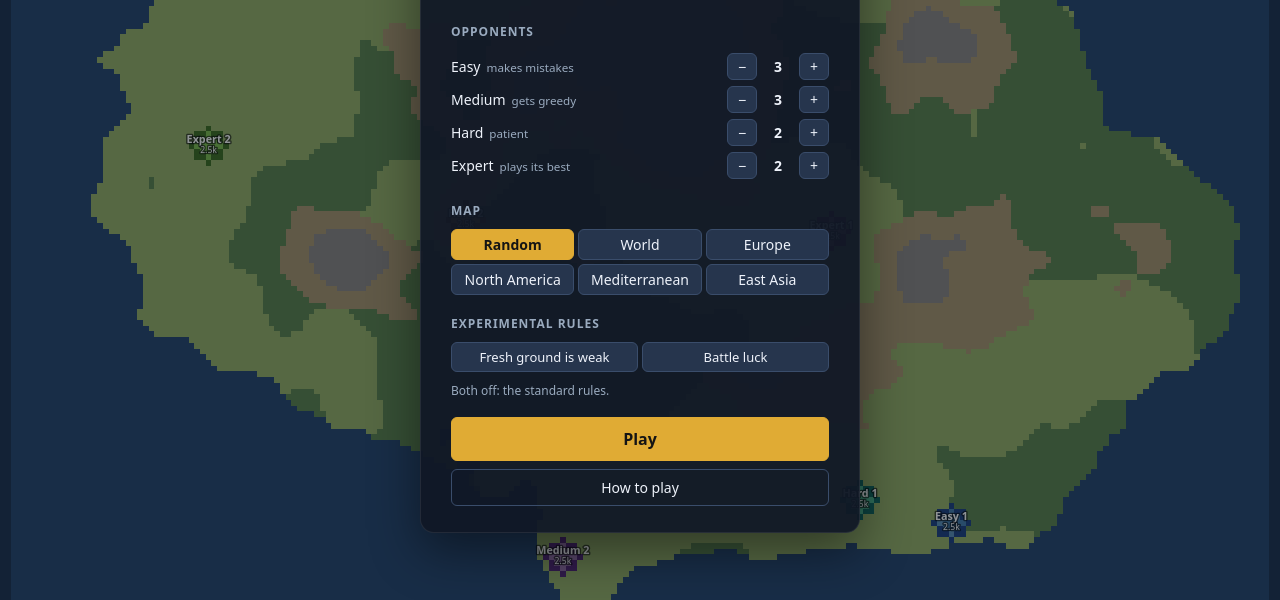
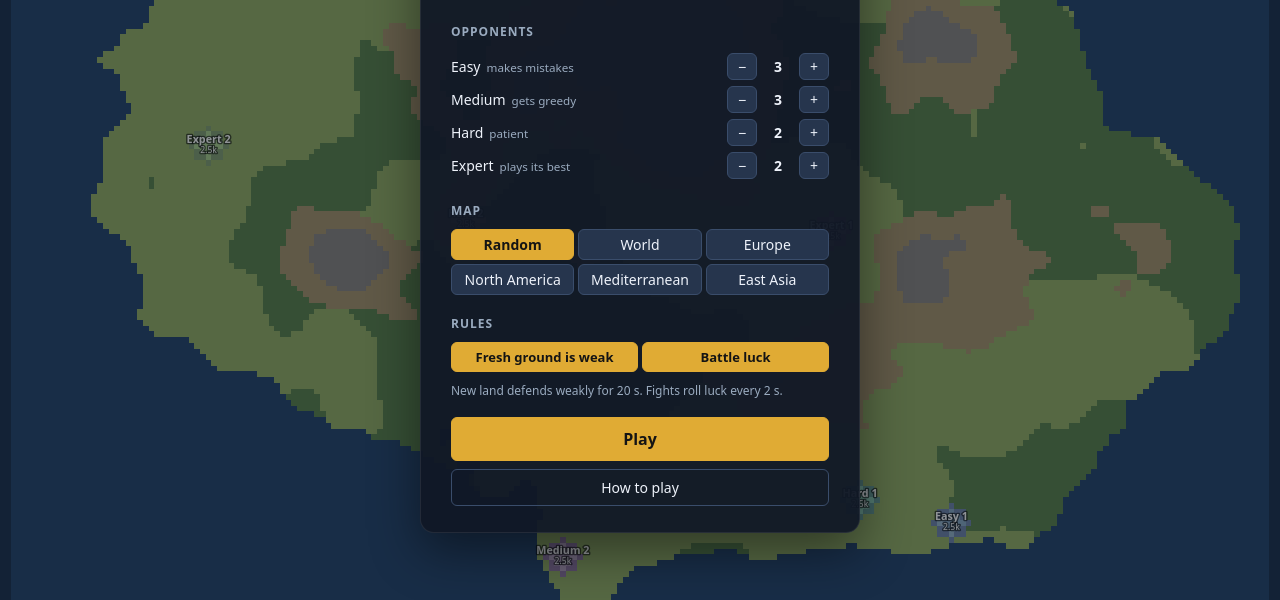
Before and after one commit to cubicobelus/outgrow, a plain HTML site: page index.html in a window 1280 px wide. Shown: the part 200-800 px from the top of the page. Drawn offline with Linux system fonts and the light colour scheme.

Commit message:
Fresh ground and battle luck on by default; Easy attacks players less often and with smaller sends

```diff
--- a/index.html
+++ b/index.html
@@ -55,7 +55,7 @@
     <div id="lineup"></div>
     <h3>Map</h3>
     <div id="maps" class="seg grid"><button data-map="random">Random</button><button data-map="world">World</button><button data-map="europe">Europe</button><button data-map="northamerica">North America</button><button data-map="mediterranean">Mediterranean</button><button data-map="eastasia">East Asia</button></div>
-    <h3>Experimental rules</h3>
+    <h3>Rules</h3>
     <div id="rules" class="seg wide"><button data-rule="fresh" title="Land just taken defends weakly for 20 seconds and shows pale until it firms up">Fresh ground is weak</button><button data-rule="luck" title="Fights between players roll luck every 2 seconds, for either side">Battle luck</button></div>
     <p id="rulesNote" class="note"></p>
     <button id="play" class="primary">Play</button>
@@ -71,7 +71,7 @@
       <li><b>Troops</b> grow on their own up to your <b>cap</b>, and more land means a higher cap. Growth is fastest around the tick on the troop bar and stops when you are full.</li>
       <li><b>Attack:</b> click open land or a neighbour to send the chosen share of your troops (keys <b>1</b> to <b>5</b>). The attack spreads along your border until its troops run out, and its troops show on the map. You can run up to <b>4 attacks (fronts)</b> at once, and so can the bots. Click land across the water to send a boat.</li>
       <li>Plains are cheapest and fastest; forest, hills and mountains cost more, slow attacks down and help defenders. Open land next to a rival costs extra. Taking someone's land costs more the more troops they hold, so attacking first usually loses troops. Expand fast, do not send too much early, and strike when you clearly outnumber a neighbour.</li>
-      <li><b>Experimental rules</b> (menu): <b>Fresh ground is weak</b>: land just taken shows pale and defends with only part of its owner's strength, filling in over 20 seconds, so a counterattack right after a push is cheap. <b>Battle luck</b>: every 2 seconds a fight between players rolls luck that makes its tiles cheaper or dearer; the roll is the same for every fight and can go either way, for the attacker or the defender, big or small. A "lucky" or "bad luck" tag over the attack shows a strong roll.</li>
+      <li><b>Rules</b> (menu, both on unless switched off): <b>Fresh ground is weak</b>: land just taken shows pale and defends with only part of its owner's strength, filling in over 20 seconds, so a counterattack right after a push is cheap. <b>Battle luck</b>: every 2 seconds a fight between players rolls luck that makes its tiles cheaper or dearer; the roll is the same for every fight and can go either way, for the attacker or the defender, big or small. A "lucky" or "bad luck" tag over the attack shows a strong roll.</li>
       <li><b>Win</b> by holding 80% of the land, outlasting everyone, or holding the most land when time runs out.</li>
       <li><b>Scroll</b> or pinch to zoom (or <b>+</b> and <b>&minus;</b>, <b>0</b> shows the whole map), drag or use the arrow keys to move the map. Panels never block the map: drag it clear or click straight through them. <b>Space</b> pauses, <b>Esc</b> opens the menu.</li>
       <li><b>Arrows on the borders</b> show who is pushing whom: they flow from the attacker's land into the defender's. <b>Gold</b> arrows and numbers are your attacks, <b>red</b> are attacks on you, and rival attacks use the attacker's colour.</li>
--- a/js/bots.js
+++ b/js/bots.js
@@ -53,7 +53,7 @@ const HARD =   { think: 0.4, openTrigger: 0.52, openShare: 0.3, openGuard: 0.35,
 
 const BOT_TYPES = {
   easy:   { label: 'Easy',   chaos: true, delay: [0, 5], think: [1.8, 4],   trigger: [0.35, 0.85], share: [0.15, 0.4], earlyShare: [0.45, 0.85], earlyTime: 60,
-            war: [0.85, 1],    warShare: [0.15, 0.35], odds: 0, aggression: [0, 0.03], idle: 0.6, hit: 0.12, pick: 'random' },
+            war: [0.85, 1],    warShare: [0.15, 0.35], odds: 0, aggression: [0, 0.03], idle: 0.6, hit: 0.08, hitShare: [0.1, 0.5], pick: 'random' },
   medium: { label: 'Medium', delay: [0, 4], think: [0.6, 1.6], trigger: [0.4, 0.7],   share: [0.25, 0.45], earlyShare: [0.5, 0.8], earlyTime: 45,
             war: [0.77, 0.93], warShare: [0.25, 0.45], odds: [0.4, 0.7], aggression: [0, 0.08], idle: 0.1, fronts: [1, 2.99], pick: 'weakest' },
   hard:   { label: 'Hard',   patient: HARD },
@@ -185,7 +185,8 @@ function botThink(game, p) {
 }
 
 // Easy: a coin toss each time. Acts only above a random fill level, sends a random share, and
-// picks open land or a random neighbour (or a boat) without weighing anything.
+// picks open land or a random neighbour (or a boat) without weighing anything. `hit` is the chance
+// a decision attacks a player, sending a random share within `hitShare`.
 function chaosThink(game, p, T) {
   const r = () => game.rand();
   if (r() < T.idle || p.troops < (0.1 + r() * 0.8) * maxTroops(p.tiles)) return;
@@ -194,7 +195,8 @@ function chaosThink(game, p, T) {
   if (near.length && r() < T.hit) {
     const sore = near.filter(q => game.grudge(p, q.id) > 0.1 * maxTroops(p.tiles));
     const who = sore.length && r() < 0.5 ? sore : near;
-    game.launchAttack(p, who[Math.floor(r() * who.length)].id, p.troops * share);
+    const hitShare = T.hitShare[0] + (share - 0.1) / 0.7 * (T.hitShare[1] - T.hitShare[0]);
+    game.launchAttack(p, who[Math.floor(r() * who.length)].id, p.troops * hitShare);
     return;
   }
   if (game.touches(p.id, NEUTRAL)) { game.launchAttack(p, NEUTRAL, p.troops * share); return; }
--- a/js/economy.js
+++ b/js/economy.js
@@ -22,11 +22,11 @@ const ECON = {
   boatSpeed: 12,       // tiles per second
   maxBoats: 3,         // boats at sea per player
   maxFronts: 4,        // attacks (fronts) one player can have running at once
-  // Experimental rules, off unless picked in the menu.
-  freshGround: false,  // land just taken is thinly held: it defends weaker and fills in over freshTime
+  // Standard rules since 2026-11-07; either can be switched off in the menu.
+  freshGround: true,  // land just taken is thinly held: it defends weaker and fills in over freshTime
   freshTime: 20,       // seconds until a taken tile defends at full strength
   freshWeak: 0.3,      // a tile taken this instant defends with this share of the owner's troops per tile
-  battleLuck: false,   // attacks on players roll luck every luckRound seconds: cost per tile x the roll
+  battleLuck: true,    // attacks on players roll luck every luckRound seconds: cost per tile x the roll
   luckRound: 2,        // seconds per battle round
   luckSpread: 0.35,    // how wild a roll can be (log-normal spread); the same for every fight
 };
--- a/js/game.js
+++ b/js/game.js
@@ -288,7 +288,7 @@ class Game {
     return true;
   }
 
-  // Fresh ground (experimental rule): how much of its owner's defense a tile has, from freshWeak the
+  // Fresh ground (on by default, can be switched off): how much of its owner's defense a tile has, from freshWeak the
   // moment it is taken up to 1 after freshTime seconds. Always 1 with the rule off.
   freshness(i) {
     if (!ECON.freshGround) return 1;
@@ -296,7 +296,7 @@ class Game {
     return age >= ECON.freshTime ? 1 : ECON.freshWeak + (1 - ECON.freshWeak) * age / ECON.freshTime;
   }
 
-  // Battle luck (experimental rule): every luckRound seconds an attack on a player rolls a factor for
+  // Battle luck (on by default, can be switched off): every luckRound seconds an attack on a player rolls a factor for
   // its cost per tile, averaging 1. Below 1 the attacker is lucky, above 1 the defender is. The roll
   // is the same for every fight, big or small, attacker or defender: luck favours no side.
   rollLuck(a, def) {
--- a/js/main.js
+++ b/js/main.js
@@ -12,7 +12,7 @@ const MAX_BOTS = 15;
 
 const canvas = document.getElementById('map');
 const el = id => document.getElementById(id);
-const setup = { easy: 3, medium: 3, hard: 2, expert: 2, map: 'random', fresh: false, luck: false };
+const setup = { easy: 3, medium: 3, hard: 2, expert: 2, map: 'random', fresh: true, luck: true };
 let game, renderer, mode = 'menu', share = 0.4, speed = 1, paused = false, acc = 0, last = 0;
 let msgTimer = 0, ended = false, watching = false, howFrom = 'menu';
 let warned = new Set(); // attacks and boats on the human already announced
@@ -90,7 +90,7 @@ function renderSetup() {
     `<button data-key="${key}" data-d="1" ${total >= MAX_BOTS ? 'disabled' : ''}>+</button></div>`).join('');
   document.querySelectorAll('#maps button').forEach(b => b.classList.toggle('on', b.dataset.map === setup.map));
   document.querySelectorAll('#rules button').forEach(b => b.classList.toggle('on', setup[b.dataset.rule]));
-  el('rulesNote').textContent = [setup.fresh && 'New land defends weakly for 20 s.', setup.luck && 'Fights roll luck every 2 s.'].filter(Boolean).join(' ') || 'Both off: the standard rules.';
+  el('rulesNote').textContent = [setup.fresh && 'New land defends weakly for 20 s.', setup.luck && 'Fights roll luck every 2 s.'].filter(Boolean).join(' ') || 'Both off: land defends fully at once and fights have no luck.';
 }
 
 // ---- input ----
@@ -204,7 +204,7 @@ el('lineup').addEventListener('click', e => {
 });
 // Picking a map also swaps the match behind the menu, as a preview.
 el('maps').addEventListener('click', e => { if (e.target.dataset.map) { setup.map = e.target.dataset.map; renderSetup(); toMenu(); } });
-// Experimental rules switch on and off; the match behind the menu restarts with them.
+// The two rules switch on and off; the match behind the menu restarts with them.
 el('rules').addEventListener('click', e => { const b = e.target.closest('button'); if (b) { setup[b.dataset.rule] = !setup[b.dataset.rule]; renderSetup(); toMenu(); } });
 el('shares').addEventListener('click', e => { const b = e.target.closest('button'); if (b) setShare(+b.dataset.share); });
 el('speeds').addEventListener('click', e => { if (e.target.dataset.speed) setSpeed(+e.target.dataset.speed); });
```
